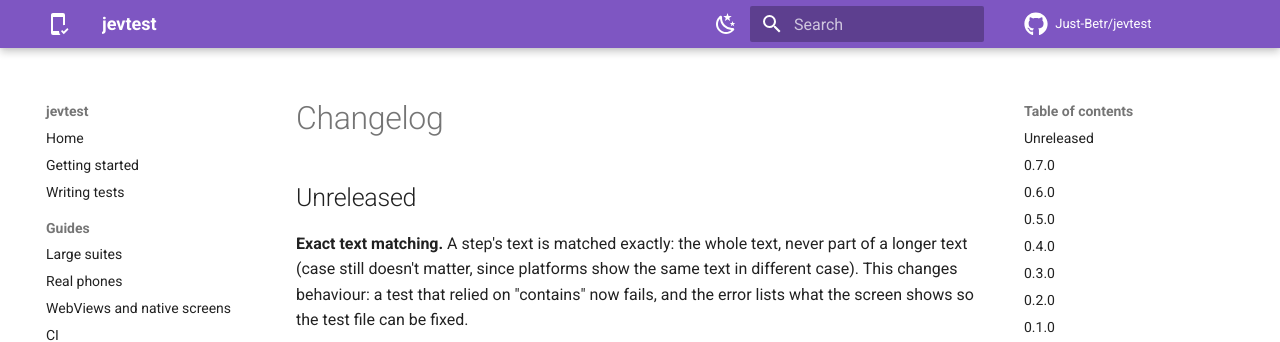
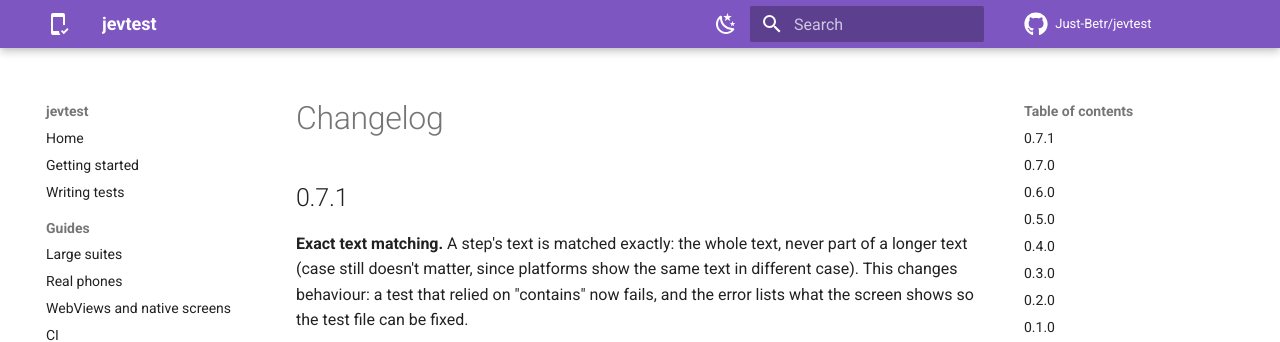
Before and after one commit to Just-Betr/jevtest, an MkDocs documentation site: the page built from docs/changelog.md, in a window 1280 px wide and 900 px high. Shown: the top 342 px of the window. Built offline with MkDocs 1.6.1 and Material for MkDocs 9.7.7, drawn with Linux system fonts in a browser that asks for light colours; comment, search, counter and statistics services are not loaded.

Commit message:
0.7.1: exact text matching
The demo lockfile records the new Jev choice for 'tap: Pro plan' on iOS (two exact matches).

Co-Authored-By: Claude Opus 5.5 <noreply@anthropic.com>

````diff
--- a/CHANGELOG.md
+++ b/CHANGELOG.md
@@ -1,6 +1,6 @@
 # Changelog
 
-## Unreleased
+## 0.7.1
 
 **Exact text matching.** A step's text is matched exactly: the whole text, never part of a longer text (case
 still doesn't matter, since platforms show the same text in different case). This changes behaviour: a test that
--- a/docs/getting-started.md
+++ b/docs/getting-started.md
@@ -82,7 +82,7 @@ jevtest run tests.yaml --lock record --out results
 Both flags are required, so every run says how it treats the lockfile and where its results go.
 
 ```console
-jevtest 0.7.0 · android · emulator-5554 · dev.jevtest.jevtest_demo · typesafe/jev-1.13 · lockfile: record
+jevtest 0.7.1 · android · emulator-5554 · dev.jevtest.jevtest_demo · typesafe/jev-1.13 · lockfile: record
 
 ▶ App opens on the sign-in screen
   ✓ expect: The sign in screen is showing — Jev 0.98
--- a/jevtest/__init__.py
+++ b/jevtest/__init__.py
@@ -1,3 +1,3 @@
 """jevtest: plain-English end-to-end tests for Android and iOS apps, driven by TypeSafe's Jev."""
 
-__version__ = "0.7.0"
+__version__ = "0.7.1"
````
Also changed, not shown: README.md (+1 -1 lines), docs/index.md (+1 -1 lines), 1 other file.
